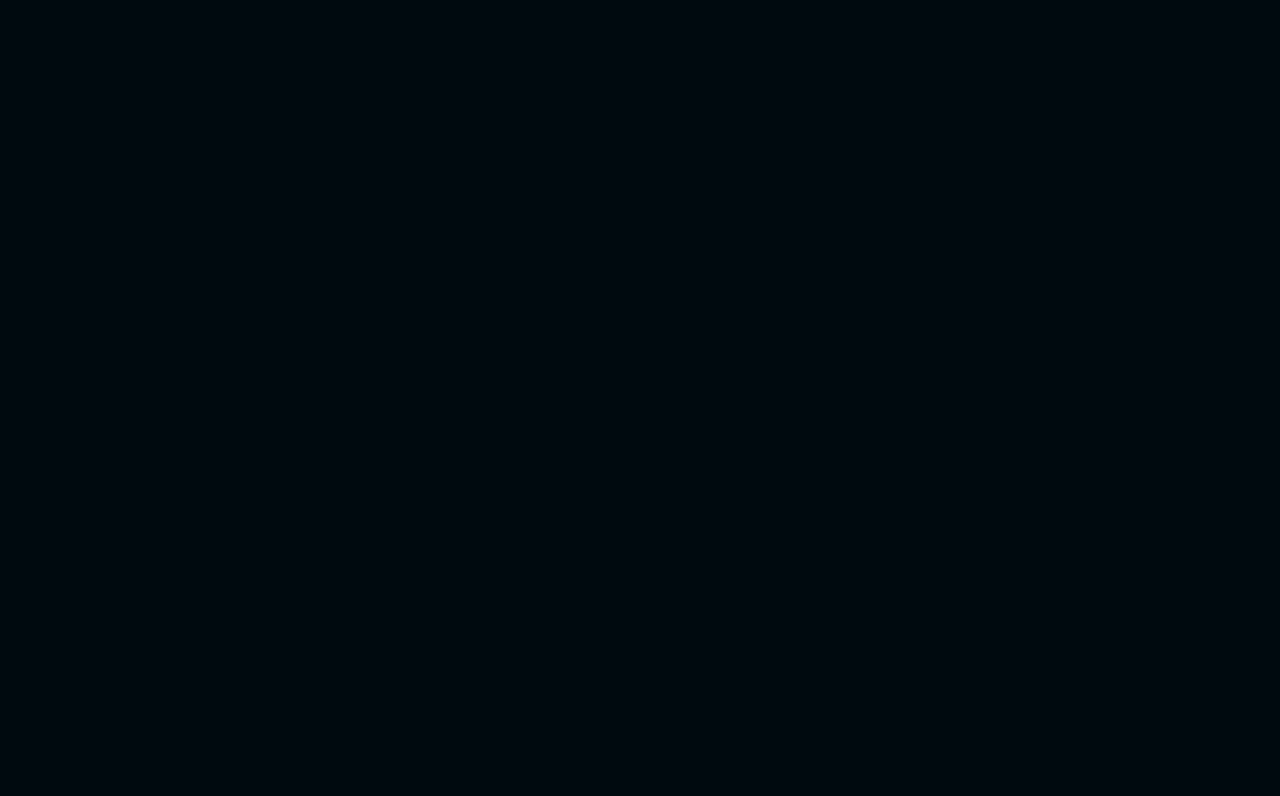
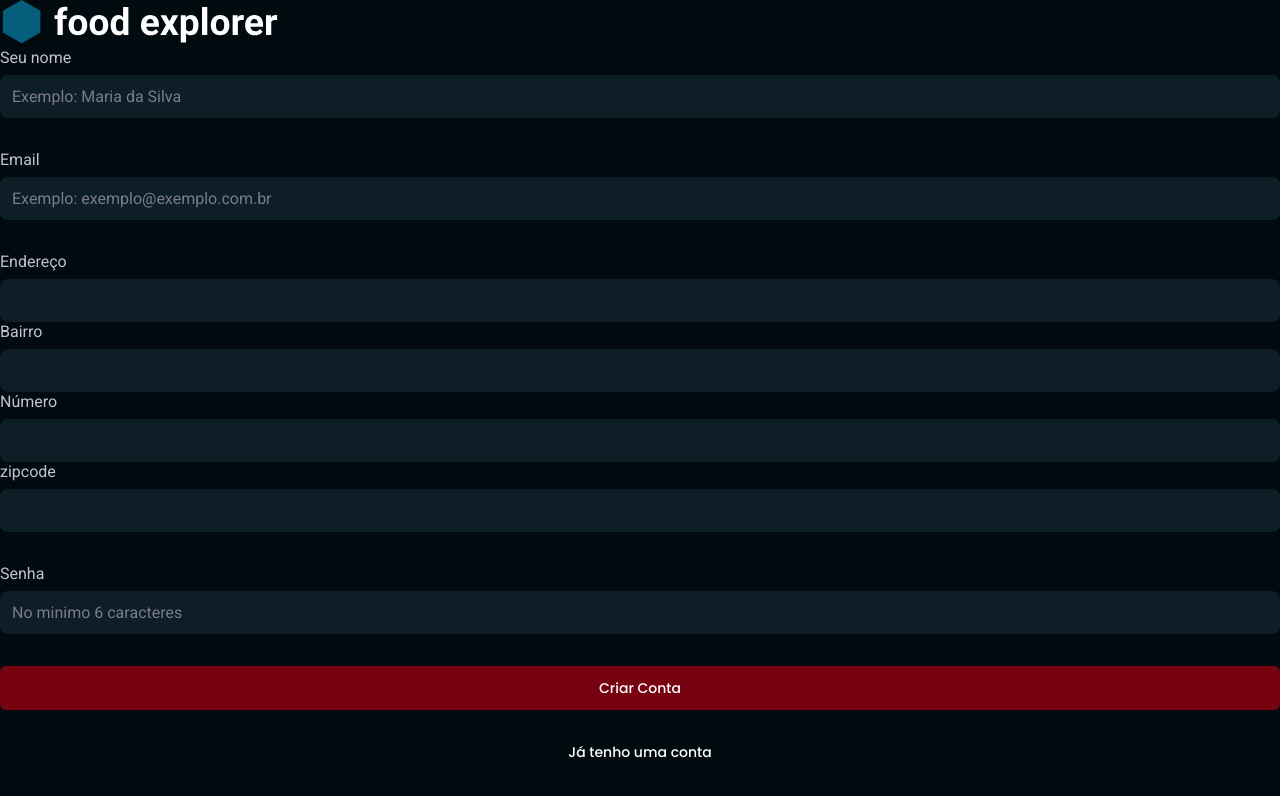
Before and after one commit to joao-lgtm/Food-explorer, a React (Vite) app: page /SingUp in a window 1280 px wide. Before the commit this address had no page. Shown: the top 796 px of the page. Built offline with nearby package versions, Linux system fonts and the light colour scheme.

Commit message:
recebendo os dados do backend

```diff
--- a/package.json
+++ b/package.json
@@ -11,6 +11,7 @@
   },
   "dependencies": {
     "@phosphor-icons/react": "^2.1.5",
+    "axios": "^1.7.2",
     "react": "^18.2.0",
     "react-dom": "^18.2.0",
     "react-icons": "^5.2.1",
--- /dev/null
+++ b/src/hooks/auth.jsx
@@ -0,0 +1,68 @@
+import {
+    createContext,
+    useContext,
+    useState,
+    useEffect
+  } from 'react';
+
+  const AuthContext = createContext({});
+
+  import { api } from "../services/api";
+
+  function AuthProvider({ children }) {
+    const [data, setData] = useState({});
+
+    async function signIn({ email, password }) {
+      try {
+        const response = await api.post("sessions", { email, password }, {withCredentials: true});
+        const { user } = response.data;
+
+        localStorage.setItem("@food:user", JSON.stringify(user));
+
+        setData({ user });
+
+      } catch (error) {
+        if (error.response) {
+          alert(error.response.data.message);
+        } else {
+          alert("Não foi possível entrar.");
+        }
+      }
+    };
+
+    function signOut() {
+
+      localStorage.removeItem("@food:user");
+
+      setData({});
+    }
+
+
+    useEffect(() => {
+      const user = localStorage.getItem("@food:user");
+
+      if (user) {
+        setData({
+          user: JSON.parse(user)
+        });
+      }
+    }, []);
+
+    return (
+      <AuthContext.Provider value={{
+        signIn,
+        signOut,
+        user: data.user
+      }}>
+        {children}
+      </AuthContext.Provider>
+    )
+  }
+
+  function useAuth() {
+    const context = useContext(AuthContext);
+
+    return context;
+  }
+
+  export { AuthProvider, useAuth };
--- a/src/page/SingIn/index.jsx
+++ b/src/page/SingIn/index.jsx
@@ -2,9 +2,18 @@
 import { Input } from "../../components/Input";
 import { Container, CreateAccount, Form } from "./style";
 import  Logo  from "../../assets/main.svg";
+import { useState } from "react";
+import { useAuth } from "../../hooks/auth";
 
 export function SingIn() {
+    const [email, setEmail] = useState("");
+    const [password, setPassword] = useState("");
 
+    const { signIn } = useAuth();
+
+    function handleSignIn(email, password){
+        signIn({email, password});
+    }
     return (
         <Container>
 
@@ -16,15 +25,18 @@
                     nameInput="email"
                     label="Email"
                     placeholder="Exemplo: exemplo@exemplo.com.br"
+                    onChange={e => setEmail(e.target.value)}
                 />
                  <Input
                     nameInput="Senha"
                     label="Senha"
                     placeholder="No minimo 6 caracteres"
+                    onChange={e => setPassword(e.target.value)}
                 />
 
                 <Button
                     name="entrar"
+                    onClick={() => handleSignIn(email, password)}
                 />
 
                 <CreateAccount to="/SingUp">Ainda não tem uma conta?</CreateAccount>
--- a/src/page/SingUp/index.jsx
+++ b/src/page/SingUp/index.jsx
@@ -20,6 +20,24 @@
                     label="Email"
                     placeholder="Exemplo: exemplo@exemplo.com.br"
                 />
+                <div>
+                    <Input
+                        nameInput="address"
+                        label="Endereço"
+                    />
+                    <Input
+                        nameInput="neighborhood"
+                        label="Bairro"
+                    />
+                    <Input
+                        nameInput="number"
+                        label="Número"
+                    />
+                    <Input
+                        nameInput="zipcode"
+                        label="zipcode"
+                    />
+                </div>
                 <Input
                     nameInput="Senha"
                     label="Senha"
--- a/src/routes/index.jsx
+++ b/src/routes/index.jsx
@@ -1,11 +1,14 @@
 import { BrowserRouter } from "react-router-dom";
 import { AuthRoutes } from "./auth.routes";
 import { AppRoutes } from "./app.routes";
+import { AuthProvider } from "../hooks/auth";
 
-export function Routes(){
-    return(
+export function Routes() {
+    return (
         <BrowserRouter>
-            <AppRoutes/>
+            <AuthProvider>
+                <AuthRoutes />
+            </AuthProvider>
         </BrowserRouter>
     )
 
--- /dev/null
+++ b/src/services/api.js
@@ -0,0 +1,5 @@
+import axios from "axios";
+
+export const api = axios.create({
+  baseURL: 'http://localhost:3333'
+});
```
Also changed, not shown: 1 other file (tests, documents, lock files or other folders).
